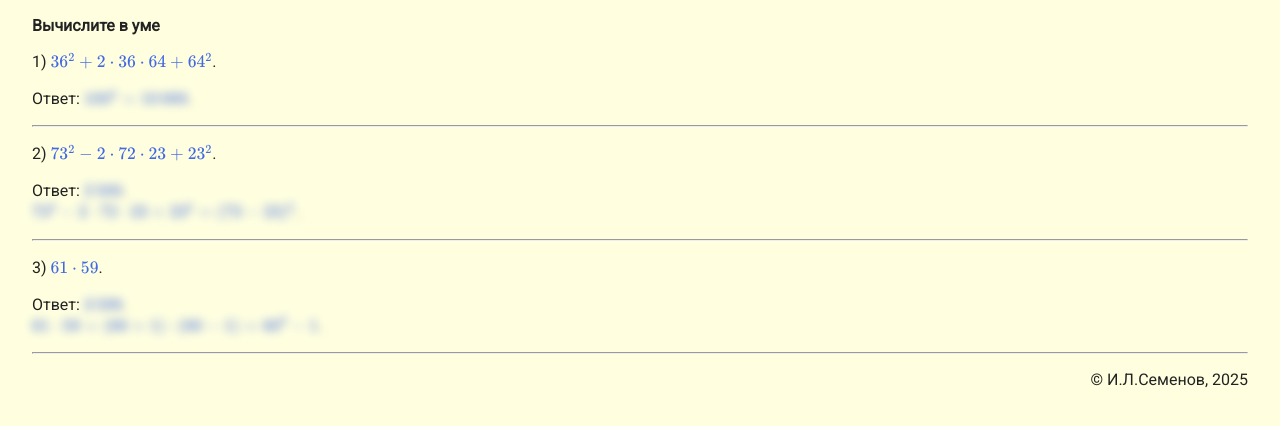
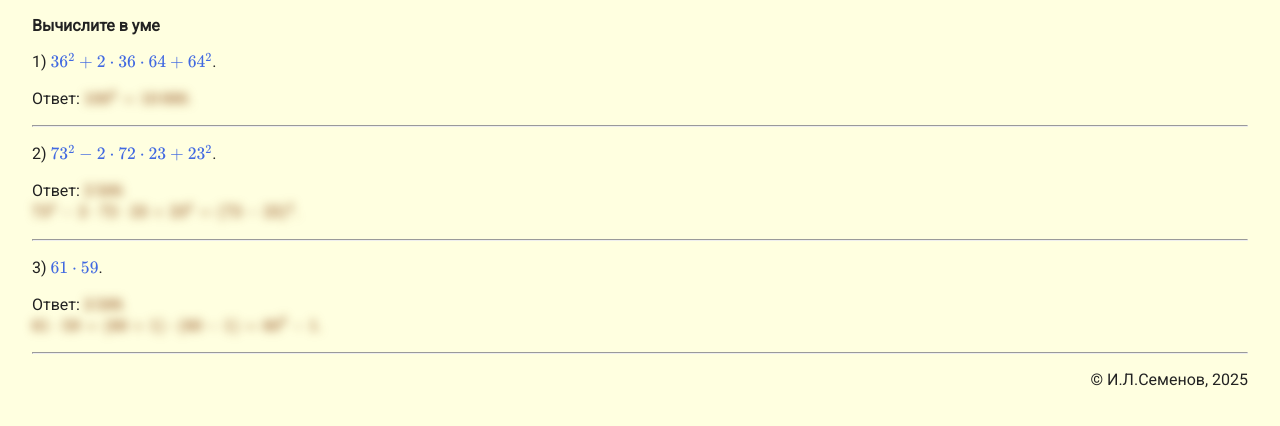
Before and after one commit to igorlsemenov/math, a Jekyll site: the page built from алгебра/7/ф-лы_сокр._умножения/4.md, in a window 1280 px wide. Shown: the top 426 px of the page. Built offline with Jekyll 4.4.1, drawn with Linux system fonts in a browser that asks for light colours.

Commit message:
Update default.html

```diff
--- a/_layouts/default.html
+++ b/_layouts/default.html
@@ -47,7 +47,7 @@
       }
       a { font-style: italic; font-size: 90%; }
       .katex { color: RoyalBlue; font-size: 1.1em !important; }
-      .answer, .answer .katex { color: SaddleBrown; }
+      .blured, .blured .katex { color: SaddleBrown; }
       .footer { text-align: end; }
     </style>
   </head>
```
